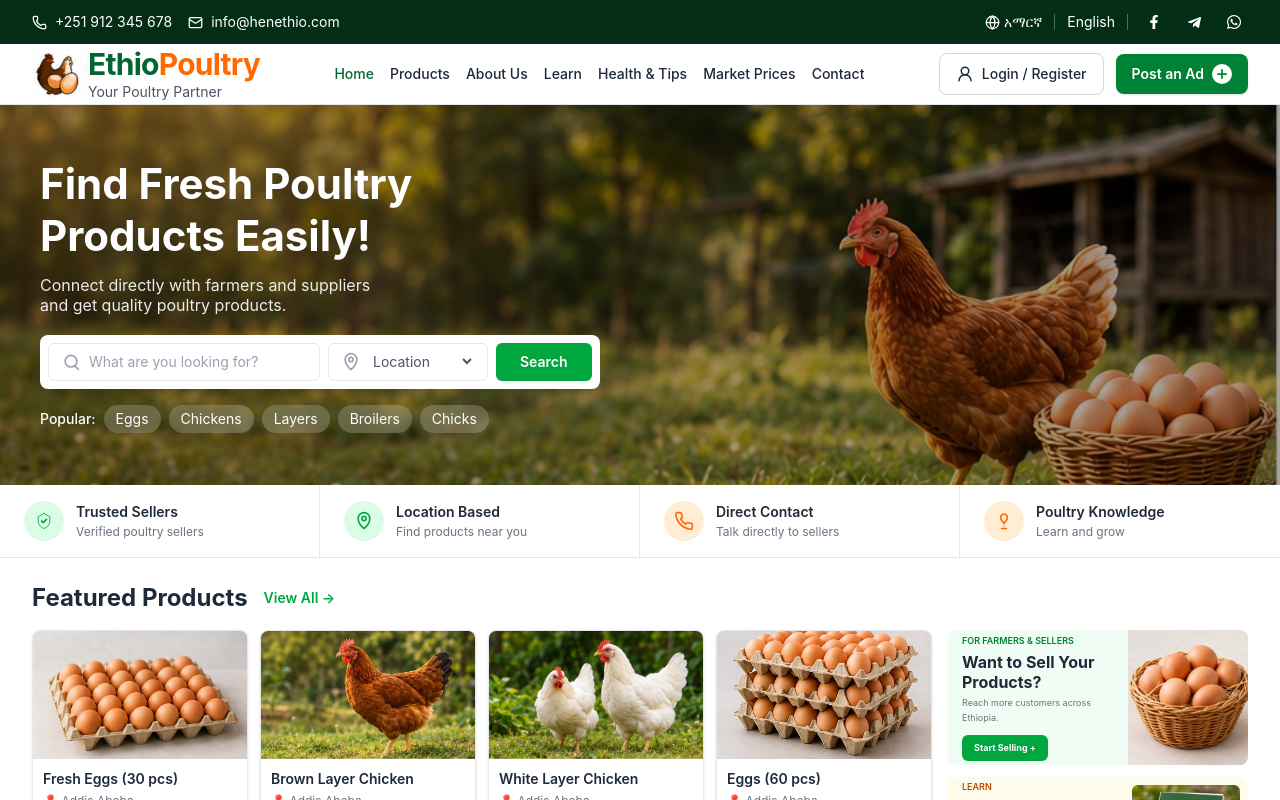
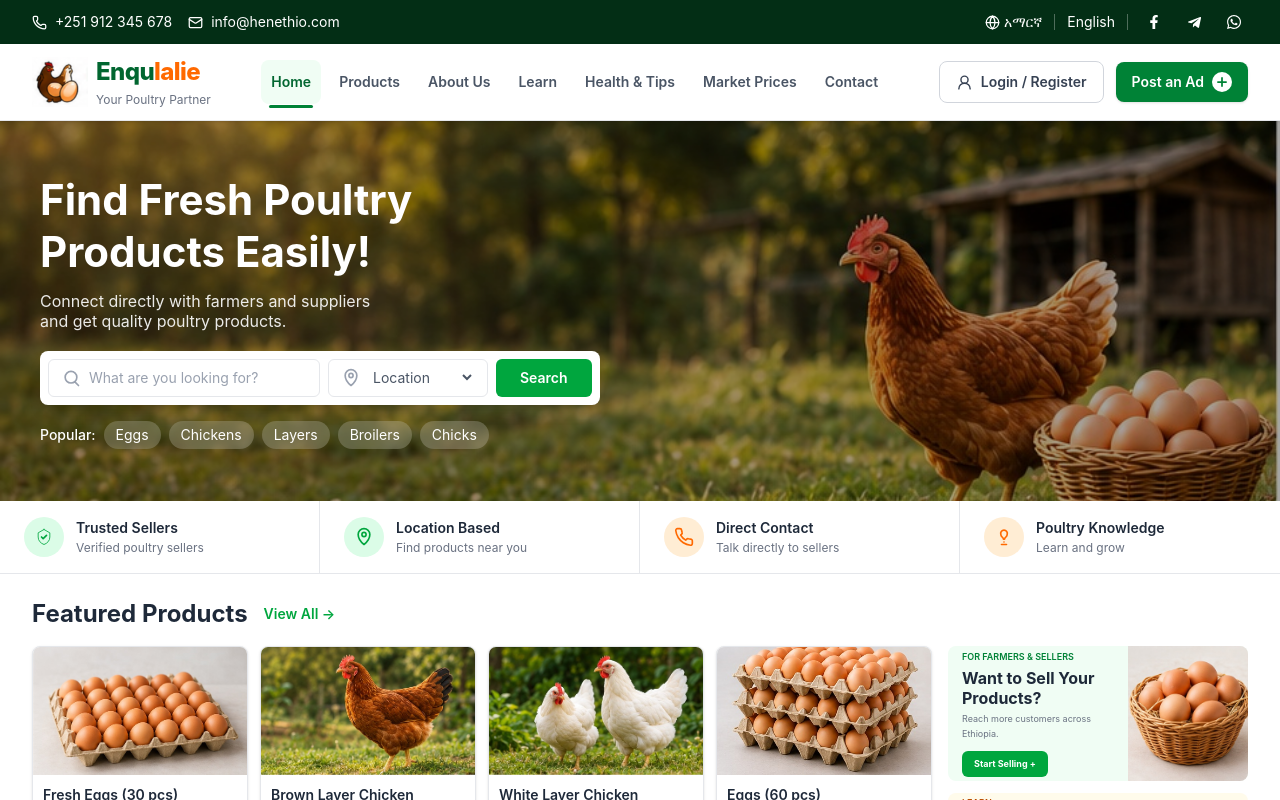
Before and after one commit to mega-gech/EthioPoultry, a React (Vite) app in the folder client/: page / in a window 1280 px wide. Shown: the top 800 px of the page. Built offline with nearby package versions, Linux system fonts and the light colour scheme.

Commit message:
update nav bar

```diff
--- a/client/src/components/Navbar.tsx
+++ b/client/src/components/Navbar.tsx
@@ -1,16 +1,20 @@
-import { useState } from "react";
-import { useNavigate, useLocation } from 'react-router-dom';
-import logo from "../assets/hen_logo.png";
+
+import { useEffect, useState } from "react";
+import type { MouseEvent } from "react";
+import { useLocation, useNavigate } from "react-router-dom";
 import {
   Menu,
   X,
   UserRound,
   Plus,
+  ChevronRight,
 } from "lucide-react";
 
+import logo from "../assets/hen_logo.png";
 
 function Navbar() {
   const [isMenuOpen, setIsMenuOpen] = useState(false);
+
   const navigate = useNavigate();
   const location = useLocation();
 
@@ -24,162 +28,172 @@ function Navbar() {
     { name: "Contact", href: "/#contact" },
   ];
 
+  // Close the mobile menu whenever the route changes.
+  useEffect(() => {
+    setIsMenuOpen(false);
+  }, [location.pathname, location.hash]);
+
+  // Scroll after the Home page and its sections have rendered.
+  useEffect(() => {
+    if (location.pathname !== "/") return;
+
+    const frame = window.requestAnimationFrame(() => {
+      if (location.hash) {
+        const sectionId = location.hash.slice(1);
+        const element = document.getElementById(sectionId);
+
+        element?.scrollIntoView({
+          behavior: "smooth",
+          block: "start",
+        });
+      } else {
+        window.scrollTo({
+          top: 0,
+          behavior: "smooth",
+        });
+      }
+    });
+
+    return () => window.cancelAnimationFrame(frame);
+  }, [location.pathname, location.hash]);
+
+  // Handle desktop and mobile navigation consistently.
   const handleNavClick = (
-  e: React.MouseEvent<HTMLAnchorElement>,
+    e: MouseEvent<HTMLAnchorElement>,
     href: string
   ) => {
     e.preventDefault();
-  setIsMenuOpen(false)
+    setIsMenuOpen(false);
+    navigate(href);
+  };
 
+  // Determine which link should appear active.
+  const isActive = (href: string) => {
     if (href === "/") {
-     navigate("/");
-     window.scrollTo({
-       top: 0,
-       behavior: "smooth", });
-       return; }
-
-  if (!href.startsWith("/#"))
-    { navigate(href);
-      return; }
-
-    const sectionId = href.replace("/#", "");
-
-    if (location.pathname === "/")
-      { const element = document.getElementById(sectionId);
-         if (element)
-          { element.scrollIntoView({
-            behavior: "smooth",
-            block: "start", });
-            } return; }
-
-      navigate("/");
-      setTimeout(() => {
-            const element = document.getElementById(sectionId);
-              if (element)
-              { element.scrollIntoView({
-              behavior: "smooth", block: "start", }); } },300)
+      return (
+        location.pathname === "/" &&
+        !location.hash
+      );
     }
 
+    if (href === "/products") {
+      return (
+        location.pathname === "/products" ||
+        location.pathname.startsWith("/product/")
+      );
+    }
+
+    if (href.startsWith("/#")) {
+      return (
+        location.pathname === "/" &&
+        location.hash === href.slice(1)
+      );
+    }
+
+    return location.pathname === href;
+  };
+
+  // Shared login navigation for both layouts.
+  const handleLogin = () => {
+    setIsMenuOpen(false);
+    navigate("/login");
+  };
+
+  // Temporary destination until the create-listing route is ready.
+  const handlePostAd = () => {
+    setIsMenuOpen(false);
+    navigate("/seller/products/add");
+  };
 
   return (
-    <nav className="border-b border-gray-200 bg-white shadow-sm">
+    <nav className="sticky top-0 z-50 border-b border-gray-200 bg-white/95 shadow-sm backdrop-blur-md">
       <div className="mx-auto max-w-7xl px-4 sm:px-6 lg:px-8">
 
-        {/* ================================================= */}
-        {/* DESKTOP / MAIN NAVBAR */}
-        {/* ================================================= */}
+        {/* Main navbar */}
+        <div className="flex min-h-[76px] items-center justify-between gap-4">
 
-        <div className="flex h-15 items-center justify-between">
-
-          {/* ================= LOGO ================= */}
-
+          {/* Brand / Logo */}
           <a
-            href="#"
-            className="flex items-center "
+            href="/"
+            onClick={(e) => handleNavClick(e, "/")}
+            aria-label="Enqulalie home"
+            className="flex shrink-0 items-center gap-2"
           >
-
-            {/*Ethiopoltry Logo */}
-            <div className="flex h-14 w-14 items-center justify-center">
             <img
               src={logo}
-            alt="Ethiohen - Your Poultry Partner"
-            className="h-[65px] w-auto object-contain"
+              alt="Enqulalie chicken logo"
+              className="h-12 w-12 object-contain sm:h-14 sm:w-14"
             />
+
+            <div className="leading-tight">
+              <div className="text-xl font-extrabold tracking-tight sm:text-2xl">
+                <span className="text-green-800">Enqu</span>
+                <span className="text-orange-500">lalie</span>
               </div>
 
-            {/* Logo Text */}
-            <div className="leading-tight">
-
-              <div className="text-[16px] font-bold tracking-tight sm:text-3xl">
-                <span className="text-green-800">
-                  Ethio
-                </span>
-
-                <span className="text-orange-500">
-                  Poultry
-                </span>
-              </div>
-
-              <p className="text-xs text-gray-600 sm:text-sm">
+              <p className="mt-1 text-[10px] text-gray-500 sm:text-xs">
                 Your Poultry Partner
               </p>
-
             </div>
-
           </a>
 
+          {/* Desktop navigation */}
+          <div className="hidden flex-1 items-center justify-center lg:flex">
+            <div className="flex items-center gap-1 xl:gap-2">
+              {navLinks.map((link) => {
+                const active = isActive(link.href);
 
-          {/* ================= DESKTOP NAVIGATION ================= */}
-
-          <div className="hidden items-center lg:flex">
-
-            <div className="flex items-center gap-4">
-
-              {navLinks.map((link, index) => (
+                return (
                   <a
                     key={link.name}
                     href={link.href}
-                  onClick={(e) => handleNavClick(e, link.href)}
-                  className={`relative py-7 text-sm font-medium transition ${
-                    index === 0
-                      ? "text-green-800"
-                      : "text-gray-800 hover:text-green-700"
+                    onClick={(e) =>
+                      handleNavClick(e, link.href)
+                    }
+                    aria-current={active ? "page" : undefined}
+                    className={`relative whitespace-nowrap rounded-lg px-2 py-3 text-[13px] font-semibold transition-colors xl:px-2.5 xl:text-sm ${
+                      active
+                        ? "bg-green-50 text-green-800"
+                        : "text-gray-600 hover:bg-gray-50 hover:text-green-800"
                     }`}
                   >
-
                     {link.name}
 
-                  {/* Active Home underline */}
-                  {index === 0 && (
-                    <span className="absolute bottom-0 left-0 h-[3px] w-full rounded-full bg-green-800" />
+                    {active && (
+                      <span className="absolute inset-x-2 -bottom-1 h-[3px] rounded-full bg-green-700" />
                     )}
-
                   </a>
-              ))}
-
+                );
+              })}
+            </div>
           </div>
 
-          </div>
+          {/* Desktop actions */}
+          <div className="hidden shrink-0 items-center gap-2 xl:gap-3 lg:flex">
 
-
-          {/* ================= DESKTOP ACTIONS ================= */}
-
-          <div className="hidden items-center gap-3 lg:flex">
-
-            {/* Login */}
             <button
               type="button"
-              onClick={()=>navigate('/login')}
-              className="flex items-center gap-2 whitespace-nowrap rounded-lg border border-gray-300 px-4 py-2.5 text-sm font-medium text-gray-800 transition hover:border-green-700 hover:text-green-700"
+              onClick={handleLogin}
+              className="inline-flex items-center gap-2 whitespace-nowrap rounded-lg border border-gray-300 px-3 py-2.5 text-sm font-semibold text-gray-700 transition hover:border-green-700 hover:bg-green-50 hover:text-green-800 xl:px-4"
             >
-              <UserRound size={18} />
-
-              <span>
+              <UserRound size={17} />
               Login / Register
-              </span>
             </button>
 
-
-            {/* Post an Ad */}
             <button
               type="button"
-              className="flex items-center gap-2 whitespace-nowrap rounded-lg bg-green-700 px-4 py-2.5 text-sm font-semibold text-white shadow-sm transition hover:bg-green-800"
+              onClick={handlePostAd}
+              className="inline-flex items-center gap-2 whitespace-nowrap rounded-lg bg-green-700 px-3 py-2.5 text-sm font-semibold text-white shadow-sm transition hover:bg-green-800 hover:shadow-md xl:px-4"
             >
-              <span>
               Post an Ad
-              </span>
 
               <span className="flex h-5 w-5 items-center justify-center rounded-full bg-white text-green-700">
                 <Plus size={14} strokeWidth={3} />
               </span>
-
             </button>
-
           </div>
 
-
-          {/* ================= MOBILE MENU BUTTON ================= */}
-
+          {/* Mobile menu toggle */}
           <button
             type="button"
             aria-label={
@@ -188,86 +202,80 @@ function Navbar() {
                 : "Open navigation menu"
             }
             aria-expanded={isMenuOpen}
-            onClick={() => setIsMenuOpen(!isMenuOpen)}
-            className="rounded-lg p-2 text-gray-700 transition hover:bg-gray-100 lg:hidden"
+            aria-controls="mobile-navigation"
+            onClick={() => setIsMenuOpen((open) => !open)}
+            className="rounded-lg p-2 text-gray-700 transition hover:bg-gray-100 focus:outline-none focus:ring-2 focus:ring-green-700 lg:hidden"
           >
-
             {isMenuOpen ? (
-              <X size={28} />
+              <X size={26} />
             ) : (
-              <Menu size={28} />
+              <Menu size={26} />
             )}
-
           </button>
-
         </div>
 
+        {/* Mobile navigation */}
+        {isMenuOpen && (
+          <div
+            id="mobile-navigation"
+            className="border-t border-gray-100 pb-5 lg:hidden"
+          >
+            <div className="flex flex-col gap-1 pt-3">
+              {navLinks.map((link) => {
+                const active = isActive(link.href);
 
-        {/* ================================================= */}
-        {/* MOBILE MENU */}
-        {/* ================================================= */}
-
-        {isMenuOpen && (
-          <div className="border-t border-gray-100 pb-5 lg:hidden">
-
-            {/* Navigation links */}
-            <div className="flex flex-col pt-3">
-
-              {navLinks.map((link, index) => (
+                return (
                   <a
                     key={link.name}
                     href={link.href}
-                  onClick={() => setIsMenuOpen(false)}
-                  className={`border-b border-gray-100 px-2 py-3.5 text-sm font-medium transition ${
-                    index === 0
-                      ? "text-green-800"
-                      : "text-gray-700 hover:bg-gray-50 hover:text-green-700"
+                    onClick={(e) =>
+                      handleNavClick(e, link.href)
+                    }
+                    aria-current={active ? "page" : undefined}
+                    className={`flex items-center justify-between rounded-lg px-3 py-3 text-sm font-semibold transition ${
+                      active
+                        ? "bg-green-50 text-green-800"
+                        : "text-gray-700 hover:bg-gray-50 hover:text-green-800"
                     }`}
                   >
                     {link.name}
+
+                    {active && (
+                      <ChevronRight
+                        size={17}
+                        className="text-green-700"
+                      />
+                    )}
                   </a>
-              ))}
-
+                );
+              })}
             </div>
 
-
             {/* Mobile actions */}
-            <div className="mt-4 flex flex-col gap-3">
-
-              {/* Login */}
+            <div className="mt-4 flex flex-col gap-3 border-t border-gray-100 pt-4">
               <button
                 type="button"
-                className="flex w-full items-center justify-center gap-2 rounded-lg border border-gray-300 px-4 py-3 text-sm font-medium text-gray-800 transition hover:border-green-700 hover:text-green-700"
+                onClick={handleLogin}
+                className="flex w-full items-center justify-center gap-2 rounded-lg border border-gray-300 px-4 py-3 text-sm font-semibold text-gray-700 transition hover:border-green-700 hover:bg-green-50 hover:text-green-800"
               >
                 <UserRound size={18} />
-
-                <span>
                 Login / Register
-                </span>
               </button>
 
-
-              {/* Post an Ad */}
               <button
                 type="button"
+                onClick={handlePostAd}
                 className="flex w-full items-center justify-center gap-2 rounded-lg bg-green-700 px-4 py-3 text-sm font-semibold text-white transition hover:bg-green-800"
               >
-
-                <span>
                 Post an Ad
-                </span>
 
                 <span className="flex h-5 w-5 items-center justify-center rounded-full bg-white text-green-700">
                   <Plus size={14} strokeWidth={3} />
                 </span>
-
               </button>
-
             </div>
-
           </div>
         )}
-
       </div>
     </nav>
   );
```
Lines whose indentation alone changed are shown as unchanged.
